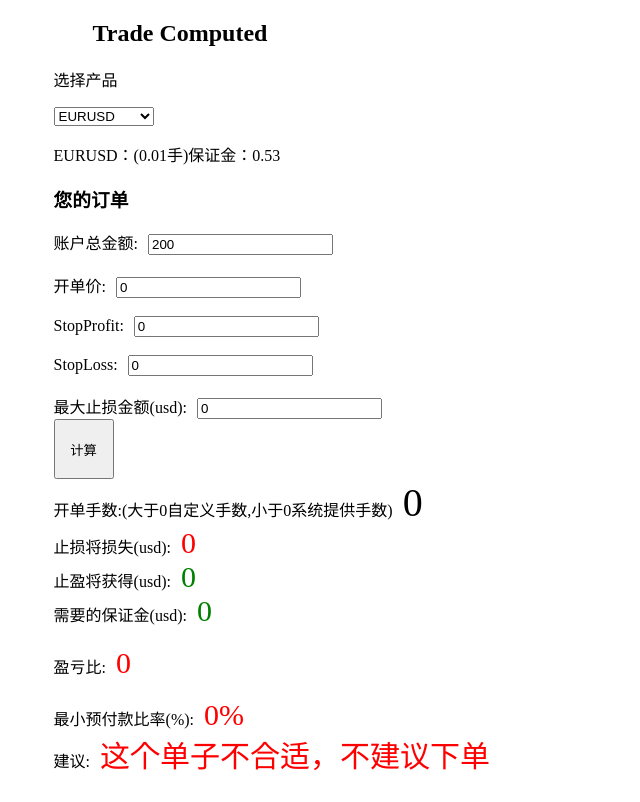
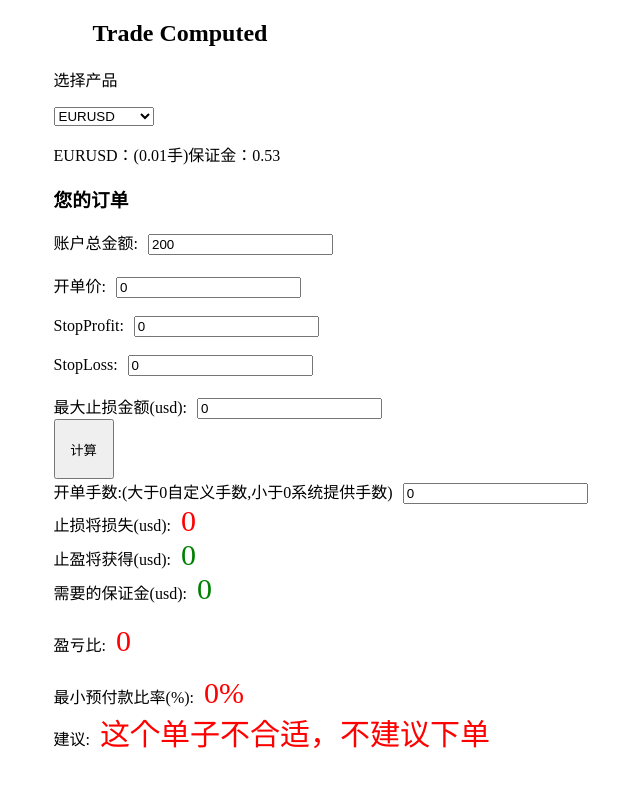
Before and after one commit to IShowCode-xt/trad, a Vue app: page / in a window 1280 px wide. Shown: the whole page, without its empty margins (460-1100 px from the left). Built offline with nearby package versions, Linux system fonts and the light colour scheme.

Commit message:
'tradeComputedV2.0.1'

```diff
--- a/src/App.vue
+++ b/src/App.vue
@@ -15,7 +15,7 @@
       <span>StopLoss:<input style="margin-left: 10px;" v-model="StopLoss"></span><br/><br/>
       <span>最大止损金额(usd):<input style="margin-left: 10px;" v-model="maxLoss"></span><br/>
       <button @click="compute" style="width: 60px; height: 60px;">计算</button><br/>
-      <span>开单手数:(大于0自定义手数,小于0系统提供手数)<span style="font-size: 40px; margin-left: 10px;">{{prhand}}</span></span><br/>
+      <span>开单手数:(大于0自定义手数,小于0系统提供手数)<input style="margin-left: 10px;" v-model="prhand"></span><br/>
       <span>止损将损失(usd):<span style="font-size: 30px; margin-left: 10px;color: red;">{{accountloss}}</span></span><br/>
       <span>止盈将获得(usd):<span style="font-size: 30px; margin-left:  10px; color:green;">{{accountprofit}}</span></span><br/>
       <span>需要的保证金(usd):<span style="font-size: 30px; margin-left:  10px; color:green;">{{accountbzj}}</span></span><br/>
```
